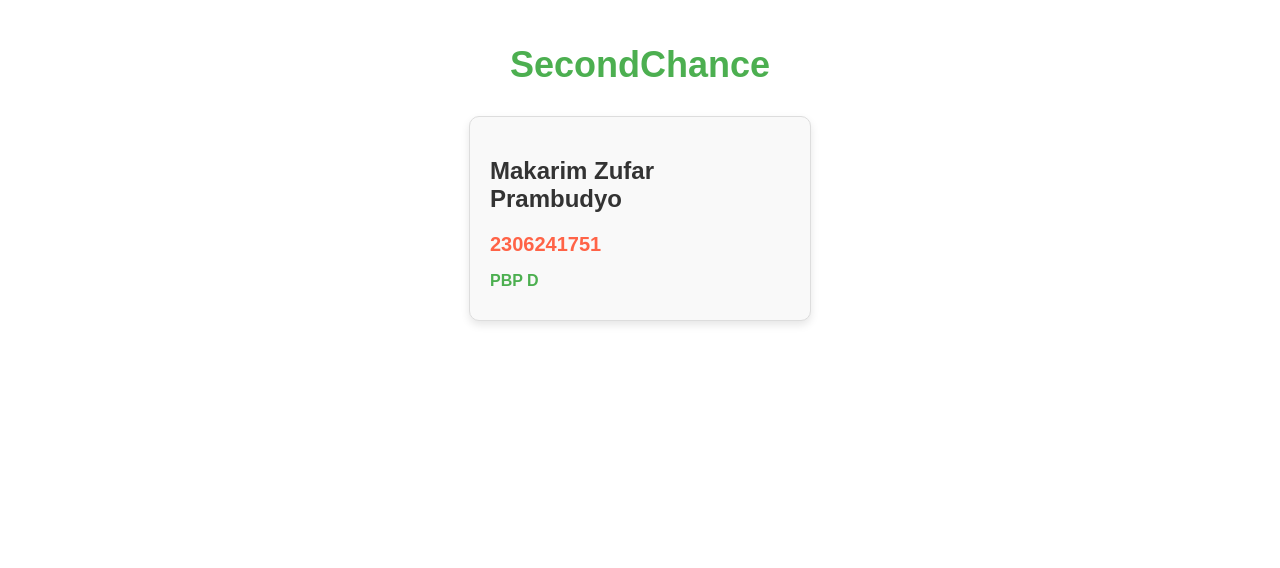
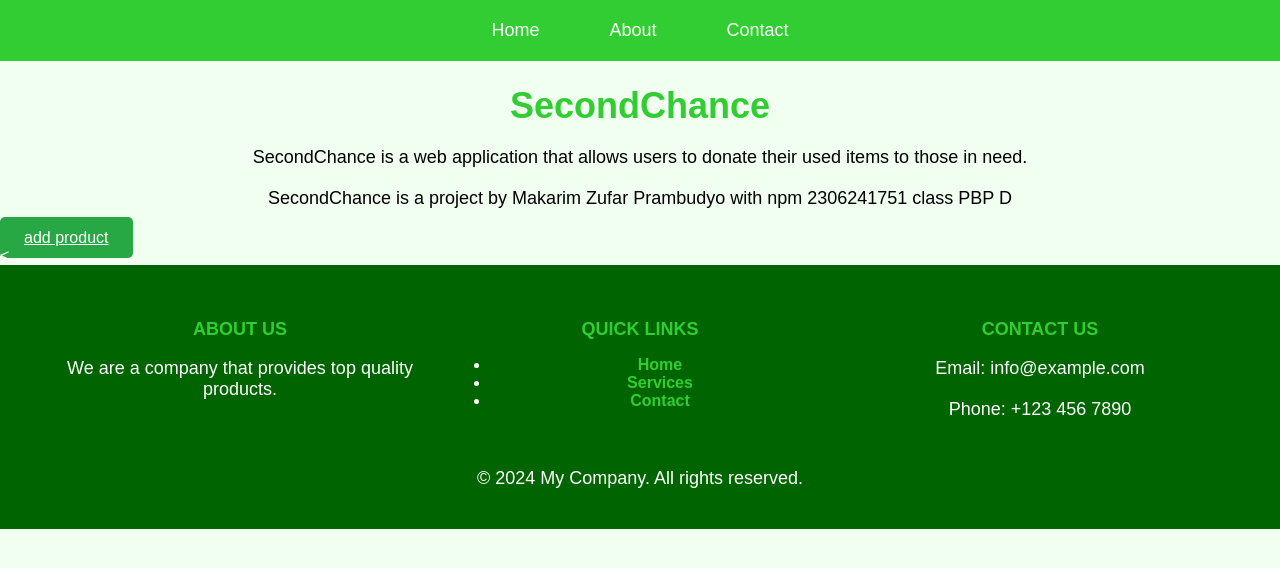
Before and after one commit to MakarimZufar/SecondChance, a Django app: page / in a window 1280 px wide. Shown: the top 568 px of the page. Run offline with Django 5.2, Linux system fonts and the light colour scheme; data that the repository does not hold is empty.

Commit message:
menyelesaikan kode untuk tugas 3

```diff
--- a/main/templates/main.html
+++ b/main/templates/main.html
@@ -1,100 +1,124 @@
-<!DOCTYPE html>
-<html lang="en">
-<head>
-    <meta charset="UTF-8">
-    <meta name="viewport" content="width=device-width, initial-scale=1.0">
-    <title>SecondChance</title>
+{% extends "base.html" %} {% block title %}main{% endblock %} {% block style %}
 <style>
-        /* Global Styles */
+    /* Style untuk blok konten utama */
     body {
+        background-color: #f0fff0; /* Hijau muda untuk latar belakang */
+        color: white; /* Warna teks putih */
         font-family: Arial, sans-serif;
-            background-color: #ffffff; /* Latar belakang putih */
         margin: 0;
-            padding: 20px;
-            color: #333333; /* Warna teks abu gelap */
+        padding: 0;
     }
 
+    /* Style untuk heading utama */
     h1 {
+        color: #32cd32; /* Hijau terang untuk heading */
+        font-size: 36px;
         text-align: center;
-            color: #4CAF50; /* Warna hijau cerah untuk judul */
-            margin-bottom: 30px;
-            font-size: 36px;
+        margin-bottom: 20px;
     }
 
-        /* Product Container Styling */
-        .product-container {
-            display: flex;
-            flex-wrap: wrap;
-            justify-content: center;
-            gap: 20px;
+    /* Style untuk paragraf deskripsi */
+    p {
+        font-size: 18px;
+        text-align: center;
+        color: #fff; /* Warna teks putih */
+        margin-bottom: 20px;
     }
 
-        /* Product Card Styling */
+    /* Style untuk produk */
     .product {
-            background-color: #f9f9f9; /* Latar belakang produk abu muda */
-            border: 1px solid #ddd;
+        background-color: #32cd32; /* Hijau terang sebagai latar belakang produk */
+        padding: 20px;
+        margin: 20px auto;
+        max-width: 600px;
         border-radius: 10px;
-            width: 300px;
-            padding: 20px;
-            box-shadow: 0 4px 8px rgba(0, 0, 0, 0.1); /* Bayangan ringan */
-            transition: transform 0.3s, box-shadow 0.3s, background-color 0.3s;
+        box-shadow: 0 4px 8px rgba(0, 0, 0, 0.1);
     }
 
-        /* Hover Effect */
-        .product:hover {
-            transform: translateY(-5px);
-            box-shadow: 0 8px 16px rgba(0, 0, 0, 0.2); /* Bayangan lebih besar saat di-hover */
-            background-color: #f1f1f1; /* Warna latar berubah sedikit lebih gelap saat di-hover */
-        }
-
-        /* Product Text Styling */
-        .product h2 {
-            color: #333333; /* Warna teks abu gelap untuk nama produk */
+    /* Style untuk nama produk */
+    .product h1 {
+        color: white; /* Teks putih untuk nama produk */
         font-size: 24px;
         margin-bottom: 10px;
     }
 
+    /* Style untuk kategori, stok, dan harga produk */
     .product h3 {
-            color: #FF6347; /* Warna oranye kemerahan untuk kategori */
-            font-size: 20px;
-            margin-bottom: 10px;
+        color: #fff; /* Teks putih */
+        font-size: 18px;
+        margin: 5px 0;
     }
 
+    /* Style untuk deskripsi produk */
     .product p {
         font-size: 16px;
-            color: #666666; /* Warna teks abu yang lebih terang */
-            margin-bottom: 10px;
+        color: #f0fff0; /* Warna hijau muda untuk deskripsi */
     }
 
-        .product p:last-child {
-            font-weight: bold;
-            color: #4CAF50; /* Warna hijau cerah untuk harga dan stok */
+    .keterangan p {
+        color: black;
     }
 
-        /* Responsiveness for Mobile, Tablet, and Laptop */
-        @media (max-width: 1024px) {
-            .product {
-                width: 45%;
-            }
+    .product .price {
+        color: #ff0000;
     }
 
+    .add_product {
+        background-color: #28a745; /* Warna latar belakang hijau */
+        border: none; /* Menghilangkan border */
+        color: white; /* Warna teks putih */
+        padding: 12px 24px; /* Padding pada tombol */
+        font-size: 16px; /* Ukuran font */
+        cursor: pointer; /* Mengubah kursor menjadi pointer saat hover */
+        border-radius: 5px; /* Membuat sudut tombol melengkung */
+        transition: background-color 0.3s; /* Animasi transisi saat hover */
+    }
+
+    .add_product:hover {
+        background-color: #218838; /* Warna latar belakang saat tombol di-hover */
+    }
+
+    /* Responsive untuk layar lebih kecil */
     @media (max-width: 768px) {
         .product {
-                width: 100%;
+            max-width: 100%;
+            padding: 15px;
+        }
+
+        h1 {
+            font-size: 28px;
+        }
+
+        .product h1 {
+            font-size: 22px;
+        }
+
+        .product h3,
+        .product p {
+            font-size: 16px;
         }
     }
 </style>
-</head>
-<body>
+{% endblock style%} {% block content %}
 <h1>SecondChance</h1>
-    <div class="product-container">
+<div class="keterangan">
+    <p>
+        SecondChance is a web application that allows users to donate their used
+        items to those in need.
+    </p>
+    <p>
+        SecondChance is a project by {{nama}} with npm {{npm}} class {{kelas}}
+    </p>
+</div>
+
+<a class="add_product" href="{% url 'main:add_product'%}">add product</a>
+
 {% for product in products %}
 <div class="product">
-                <h2>{{ product.nama }}</h2>
-                <h3>{{ product.npm }}</h3>
-                <p>{{ product.kelas }}</p>
+    <h1>{{ product.name }}</h1>
+    <h3>{{product.category}}</h3>
+    <h3>{{product.stock}}</h3>
+    <h3 class="price">{{product.price}}</h3>
+    <p>{{ product.description }}</p>
 </div>
-        {% endfor %}
-    </div>
-</body>
-</html>
+{% endfor %} {% endblock %}
--- a/main/urls.py
+++ b/main/urls.py
@@ -1,8 +1,13 @@
 from django.urls import path
-from main.views import show_main
+from main.views import show_main, show_xml, show_xml_by_id, show_json, show_json_by_id,add_product
 
 app_name = "main"
 
 urlpatterns = [
     path('', show_main, name="show_main"),
+    path('add_product/', add_product, name="add_product"),
+    path('xml/', show_xml, name="show_xml"),
+    path('xml/<int:id>/', show_xml_by_id, name="show_xml_by_id"),
+    path('json/', show_json, name="show_json"),
+    path('json/<int:id>/', show_json_by_id, name="show_json_by_id"),
 ]
--- a/main/views.py
+++ b/main/views.py
@@ -1,24 +1,40 @@
-from django.shortcuts import render
+from django.shortcuts import render, redirect
+from django.http import HttpResponse
+from django.core import serializers
 from .models import Product
+from .forms import ProductEntry
 
 def show_main(request):
-    # name = ['Phone1', 'Phone2']  # Tambahkan nama produk yang sesuai
-    # price = ['5000000', '6000000']  # Tambahkan harga produk yang sesuai
-    # description = ['This is a very good phone', 'This is another good phone']  # Tambahkan deskripsi produk yang sesuai
-
-    # for i in range(len(name)):
-    #     if not Product.objects.filter(name=name[i]).exists():
-    #         bruh = Product(name=name[i], price=price[i], description=description[i])
-    #         bruh.save()
-
-    # temp = Product.objects.all()
     context = {
-        "products":[
-            {
-                "nama": "Makarim Zufar Prambudyo",
-                "npm": "2306241751",
-                "kelas": "PBP D",
-            }
-        ]
+        "nama": "Makarim Zufar Prambudyo",
+        "npm": "2306241751",
+        "kelas": "PBP D",
+        "products": Product.objects.all()
     }
     return render(request, 'main.html', context)
+
+def add_product(request):
+    if request.method == 'POST':
+        form = ProductEntry(request.POST)
+        if form.is_valid():
+            form.save()
+            return redirect('main:show_main')
+    else:
+        form = ProductEntry()
+    return render(request, 'add_product.html', {'form': form})
+
+def show_xml(request):
+    data = Product.objects.all()
+    return HttpResponse(serializers.serialize('xml', data), content_type='application/xml')
+
+def show_json(request):
+    data = Product.objects.all()
+    return HttpResponse(serializers.serialize('json', data), content_type='application/json')
+
+def show_xml_by_id(request, id):
+    data = Product.objects.filter(pk=id)
+    return HttpResponse(serializers.serialize('xml', data), content_type='application/xml')
+
+def show_json_by_id(request, id):
+    data = Product.objects.filter(pk=id)
+    return HttpResponse(serializers.serialize('json', data), content_type='application/json')
--- /dev/null
+++ b/templates/base.html
@@ -0,0 +1,146 @@
+<!DOCTYPE html>
+<html lang="en">
+    <head>
+        <meta charset="UTF-8" />
+        <meta name="viewport" content="width=device-width, initial-scale=1.0" />
+        <title>{% block title %}base website{% endblock %}</title>
+        {% block style %}{% endblock style %}
+        <style>
+            /* Style untuk Header */
+            header {
+                background-color: #32cd32; /* Warna hijau terang */
+                padding: 10px 0;
+            }
+
+            /* Style untuk navigasi di dalam header */
+            nav {
+                max-width: 1200px; /* Batasi lebar maksimal */
+                margin: 0 auto; /* Posisikan di tengah */
+            }
+
+            /* Style untuk daftar unordered list (ul) */
+            nav ul {
+                list-style: none; /* Hilangkan bullet points */
+                display: flex; /* Atur item dalam baris horizontal */
+                justify-content: center; /* Tengah-tengah elemen navigasi */
+                margin: 0;
+                padding: 0;
+            }
+
+            /* Style untuk item list (li) */
+            nav ul li {
+                margin: 0 15px; /* Spasi antar item */
+            }
+
+            /* Style untuk link (a) di dalam list */
+            nav ul li a {
+                color: white; /* Warna teks putih */
+                text-decoration: none; /* Hilangkan garis bawah */
+                font-size: 18px; /* Ukuran font */
+                padding: 10px 20px;
+                display: block; /* Buat link menjadi elemen block untuk klik area yang lebih besar */
+                background-color: #32cd32; /* Hijau terang untuk latar belakang */
+                border-radius: 5px; /* Sedikit membulat pada sudut */
+                transition: background-color 0.3s ease; /* Tambahkan transisi untuk efek hover */
+            }
+
+            /* Style untuk hover efek */
+            nav ul li a:hover {
+                background-color: white; /* Background putih saat di-hover */
+                color: #32cd32; /* Teks berubah menjadi hijau terang saat di-hover */
+                border: 1px solid #32cd32; /* Tambahkan border hijau terang */
+            }
+            /* Style untuk Footer */
+            footer {
+                background-color: #006400; /* Hijau gelap sebagai background footer */
+                padding: 20px 0;
+                text-align: center;
+                color: white; /* Warna teks putih */
+                font-size: 16px;
+            }
+
+            /* Style untuk Link di dalam Footer */
+            footer a {
+                color: #32cd32; /* Hijau terang untuk link */
+                text-decoration: none;
+                font-weight: bold;
+                transition: color 0.3s ease; /* Efek transisi saat hover */
+            }
+
+            /* Style untuk Hover Link di dalam Footer */
+            footer a:hover {
+                color: white; /* Ubah warna link menjadi putih saat di-hover */
+            }
+
+            /* Style untuk Kontainer dalam Footer */
+            footer .footer-container {
+                max-width: 1200px;
+                margin: 0 auto;
+                display: flex;
+                justify-content: space-between;
+                flex-wrap: wrap; /* Supaya elemen footer bisa responsif */
+            }
+
+            /* Style untuk Item di Footer */
+            footer .footer-item {
+                flex: 1 1 200px;
+                padding: 10px;
+            }
+
+            /* Style untuk Heading di Footer */
+            footer h4 {
+                margin-bottom: 10px;
+                color: #32cd32; /* Hijau terang untuk heading */
+                font-size: 18px;
+                text-transform: uppercase;
+            }
+
+            /* Responsive Footer Style */
+            @media (max-width: 768px) {
+                footer .footer-container {
+                    flex-direction: column;
+                }
+                footer .footer-item {
+                    text-align: center;
+                }
+            }
+        </style>
+    </head>
+    <body>
+        <header>
+            <nav>
+                <ul>
+                    <li><a href="/">Home</a></li>
+                    <li><a href="/about">About</a></li>
+                    <li><a href="/contact">Contact</a></li>
+                </ul>
+            </nav>
+        </header>
+
+        <main>{% block content %} {% endblock content %}</main>
+
+        <
+        <footer>
+            <div class="footer-container">
+                <div class="footer-item">
+                    <h4>About Us</h4>
+                    <p>We are a company that provides top quality products.</p>
+                </div>
+                <div class="footer-item">
+                    <h4>Quick Links</h4>
+                    <ul>
+                        <li><a href="#">Home</a></li>
+                        <li><a href="#">Services</a></li>
+                        <li><a href="#">Contact</a></li>
+                    </ul>
+                </div>
+                <div class="footer-item">
+                    <h4>Contact Us</h4>
+                    <p>Email: info@example.com</p>
+                    <p>Phone: +123 456 7890</p>
+                </div>
+            </div>
+            <p>&copy; 2024 My Company. All rights reserved.</p>
+        </footer>
+    </body>
+</html>
```
Also changed, not shown: SecondChance/settings.py (+5 -2 lines), main/forms.py (added, +7 -0 lines), main/templates/add_product.html (added, +19 -0 lines). Lines whose indentation alone changed are shown as unchanged.
